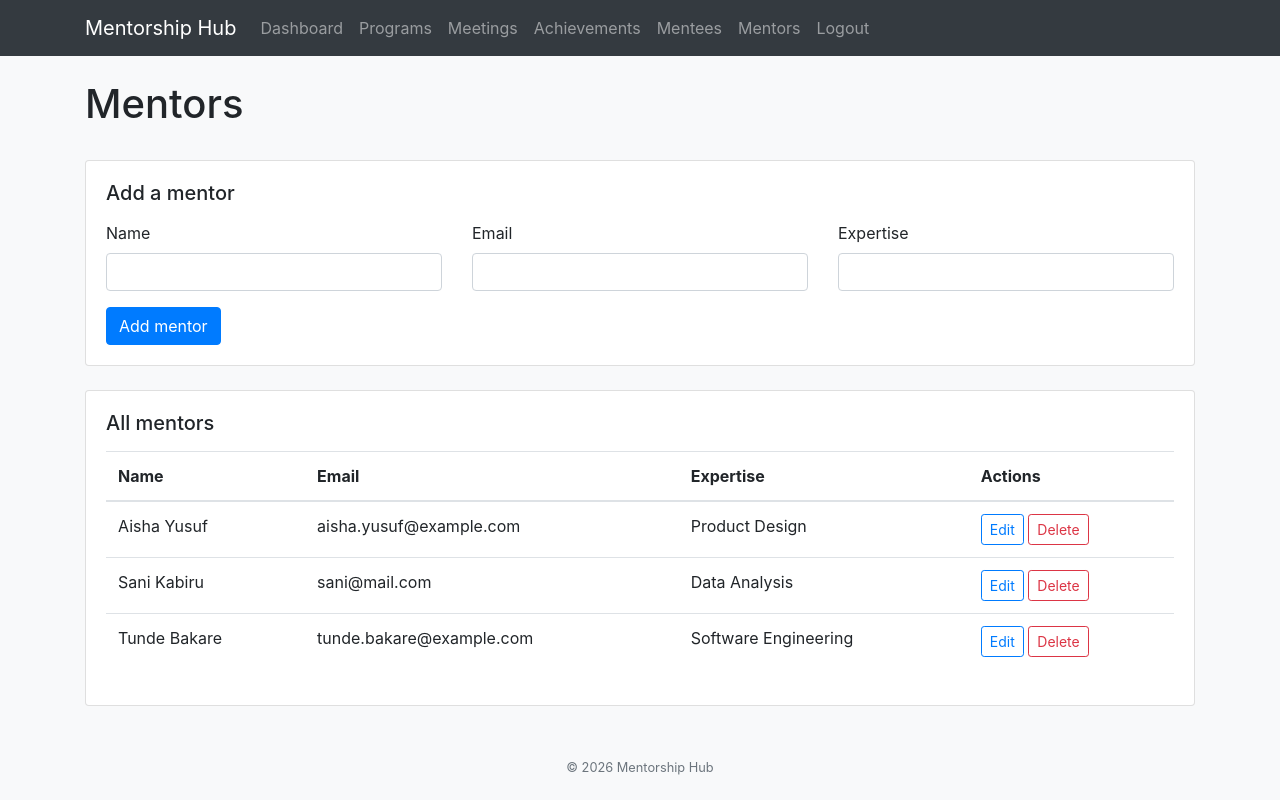
After one commit to ahmadbaba811/BFS_SRMS, a Flask app: page /mentors in a window 1280 px wide. The commit adds this page. Run offline with Flask 3, Linux system fonts and the light colour scheme; a user stored in the database is signed in; data comes from the database, SQL or seed files in the repository; some libraries are stand-ins or nearby versions.

Commit message:
end of week 7

```diff
--- a/app.py
+++ b/app.py
@@ -296,6 +296,105 @@ def delete_mentee(mentee_id):
     flash('Mentee deleted successfully.', 'success')
     return redirect(url_for('mentees'))
 
+@app.route('/mentors')
+def mentors():
+    if 'user_name' not in session:
+        return redirect(url_for('login'))
+    if session['user_type'] != 'Mentor':
+        return redirect(url_for('dashboard'))
+
+    mentor_to_edit = None
+    edit_id = request.args.get('edit')
+
+    conn = sqlite3.connect(DB_PATH)
+    cursor = conn.cursor()
+    cursor.execute('SELECT MentorID, Name, Email, Expertise FROM Mentor ORDER BY Name')
+    mentor_list = cursor.fetchall()
+
+    if edit_id:
+        cursor.execute('SELECT MentorID, Name, Email, Expertise FROM Mentor WHERE MentorID = ?', (edit_id,))
+        mentor_to_edit = cursor.fetchone()
+    conn.close()
+
+    return render_template('mentors.html', mentors=mentor_list, mentor_to_edit=mentor_to_edit)
+
+@app.route('/mentors/add', methods=['POST'])
+def add_mentor():
+    if session.get('user_type') != 'Mentor':
+        return redirect(url_for('dashboard'))
+
+    name = request.form.get('name', '').strip()
+    email = request.form.get('email', '').strip()
+    expertise = request.form.get('expertise', '').strip()
+
+    if not name or not email:
+        flash('Name and email are required.', 'danger')
+        return redirect(url_for('mentors'))
+
+    if not EMAIL_REGEX.match(email):
+        flash('Please enter a valid email address.', 'danger')
+        return redirect(url_for('mentors'))
+
+    conn = sqlite3.connect(DB_PATH)
+    conn.execute('INSERT INTO Mentor (Name, Email, Expertise) VALUES (?, ?, ?)', (name, email, expertise))
+    conn.commit()
+    conn.close()
+
+    flash('Mentor added successfully.', 'success')
+    return redirect(url_for('mentors'))
+
+@app.route('/mentors/<int:mentor_id>/edit', methods=['POST'])
+def edit_mentor(mentor_id):
+    if session.get('user_type') != 'Mentor':
+        return redirect(url_for('dashboard'))
+
+    name = request.form.get('name', '').strip()
+    email = request.form.get('email', '').strip()
+    expertise = request.form.get('expertise', '').strip()
+
+    if not name or not email:
+        flash('Name and email are required.', 'danger')
+        return redirect(url_for('mentors', edit=mentor_id))
+
+    if not EMAIL_REGEX.match(email):
+        flash('Please enter a valid email address.', 'danger')
+        return redirect(url_for('mentors', edit=mentor_id))
+
+    conn = sqlite3.connect(DB_PATH)
+    conn.execute('UPDATE Mentor SET Name = ?, Email = ?, Expertise = ? WHERE MentorID = ?', (name, email, expertise, mentor_id))
+    conn.commit()
+    conn.close()
+
+    flash('Mentor updated successfully.', 'success')
+    return redirect(url_for('mentors'))
+
+@app.route('/mentors/<int:mentor_id>/delete', methods=['POST'])
+def delete_mentor(mentor_id):
+    if session.get('user_type') != 'Mentor':
+        return redirect(url_for('dashboard'))
+
+    conn = sqlite3.connect(DB_PATH)
+    cursor = conn.cursor()
+    cursor.execute('''
+        DELETE FROM Feedback
+        WHERE MeetingID IN (
+            SELECT MeetingID FROM Meeting
+            WHERE MatchID IN (SELECT MatchID FROM Match WHERE MentorID = ?)
+        )
+    ''', (mentor_id,))
+    cursor.execute('DELETE FROM Meeting WHERE MatchID IN (SELECT MatchID FROM Match WHERE MentorID = ?)', (mentor_id,))
+    cursor.execute('DELETE FROM Match WHERE MentorID = ?', (mentor_id,))
+    cursor.execute('DELETE FROM Achievement WHERE MentorID = ?', (mentor_id,))
+    cursor.execute('DELETE FROM GroupMentor WHERE MentorID = ?', (mentor_id,))
+    cursor.execute('DELETE FROM Recognition WHERE MentorID = ?', (mentor_id,))
+    cursor.execute("DELETE FROM Login WHERE MentorID = ? AND UserType = 'Mentor'", (mentor_id,))
+    cursor.execute('DELETE FROM Mentor WHERE MentorID = ?', (mentor_id,))
+    conn.commit()
+    conn.close()
+
+    flash('Mentor deleted successfully.', 'success')
+    return redirect(url_for('mentors'))
+
 @app.route('/logout')
 def logout():
     session.clear()
--- a/templates/base.html
+++ b/templates/base.html
@@ -41,6 +41,9 @@
                     <li class="nav-item">
                         <a class="nav-link" href="{{ url_for('mentees') }}">Mentees</a>
                     </li>
+                    <li class="nav-item">
+                        <a class="nav-link" href="{{ url_for('mentors') }}">Mentors</a>
+                    </li>
                     {% endif %}
                     <li class="nav-item">
                         <a class="nav-link" href="{{ url_for('logout') }}">Logout</a>
--- a/templates/mentor_dashboard.html
+++ b/templates/mentor_dashboard.html
@@ -103,6 +103,7 @@
             <a class="btn btn-primary" href="{{ url_for('meetings') }}">View meetings</a>
             <a class="btn btn-outline-primary" href="{{ url_for('programs') }}">View programs</a>
             <a class="btn btn-outline-primary" href="{{ url_for('mentees') }}">Manage mentees</a>
+            <a class="btn btn-outline-primary" href="{{ url_for('mentors') }}">Manage mentors</a>
         </div>
     </div>
 </div>
--- /dev/null
+++ b/templates/mentors.html
@@ -0,0 +1,72 @@
+{% extends "base.html" %}
+{% block title %}Mentors{% endblock %}
+{% block content %}
+<div class="d-flex justify-content-between align-items-center mb-4">
+    <h1>Mentors</h1>
+</div>
+
+<div class="card shadow-sm mb-4">
+    <div class="card-body">
+        <h2 class="h5 mb-3">{{ 'Edit mentor' if mentor_to_edit else 'Add a mentor' }}</h2>
+        <form method="POST" action="{{ url_for('edit_mentor', mentor_id=mentor_to_edit[0]) if mentor_to_edit else url_for('add_mentor') }}">
+            <div class="row g-3">
+                <div class="col-md-4">
+                    <label for="name" class="form-label">Name</label>
+                    <input type="text" id="name" name="name" class="form-control" value="{{ mentor_to_edit[1] if mentor_to_edit else '' }}" required>
+                </div>
+                <div class="col-md-4">
+                    <label for="email" class="form-label">Email</label>
+                    <input type="email" id="email" name="email" class="form-control" value="{{ mentor_to_edit[2] if mentor_to_edit else '' }}" required>
+                </div>
+                <div class="col-md-4">
+                    <label for="expertise" class="form-label">Expertise</label>
+                    <input type="text" id="expertise" name="expertise" class="form-control" value="{{ mentor_to_edit[3] if mentor_to_edit else '' }}">
+                </div>
+            </div>
+            <div class="mt-3 d-flex gap-2">
+                <button type="submit" class="btn btn-primary">{{ 'Save changes' if mentor_to_edit else 'Add mentor' }}</button>
+                {% if mentor_to_edit %}
+                <a href="{{ url_for('mentors') }}" class="btn btn-outline-secondary">Cancel</a>
+                {% endif %}
+            </div>
+        </form>
+    </div>
+</div>
+
+<div class="card shadow-sm">
+    <div class="card-body">
+        <h2 class="h5 mb-3">All mentors</h2>
+        {% if mentors %}
+        <div class="table-responsive">
+            <table class="table align-middle">
+                <thead>
+                    <tr>
+                        <th>Name</th>
+                        <th>Email</th>
+                        <th>Expertise</th>
+                        <th class="text-end">Actions</th>
+                    </tr>
+                </thead>
+                <tbody>
+                    {% for mentor in mentors %}
+                    <tr>
+                        <td>{{ mentor[1] }}</td>
+                        <td>{{ mentor[2] }}</td>
+                        <td>{{ mentor[3] or 'Not set' }}</td>
+                        <td class="text-end">
+                            <a href="{{ url_for('mentors', edit=mentor[0]) }}" class="btn btn-sm btn-outline-primary">Edit</a>
+                            <form method="POST" action="{{ url_for('delete_mentor', mentor_id=mentor[0]) }}" class="d-inline" onsubmit="return confirm('Delete this mentor and their related records? This cannot be undone.');">
+                                <button type="submit" class="btn btn-sm btn-outline-danger">Delete</button>
+                            </form>
+                        </td>
+                    </tr>
+                    {% endfor %}
+                </tbody>
+            </table>
+        </div>
+        {% else %}
+        <p class="text-muted">No mentors have been added yet.</p>
+        {% endif %}
+    </div>
+</div>
+{% endblock %}
```
